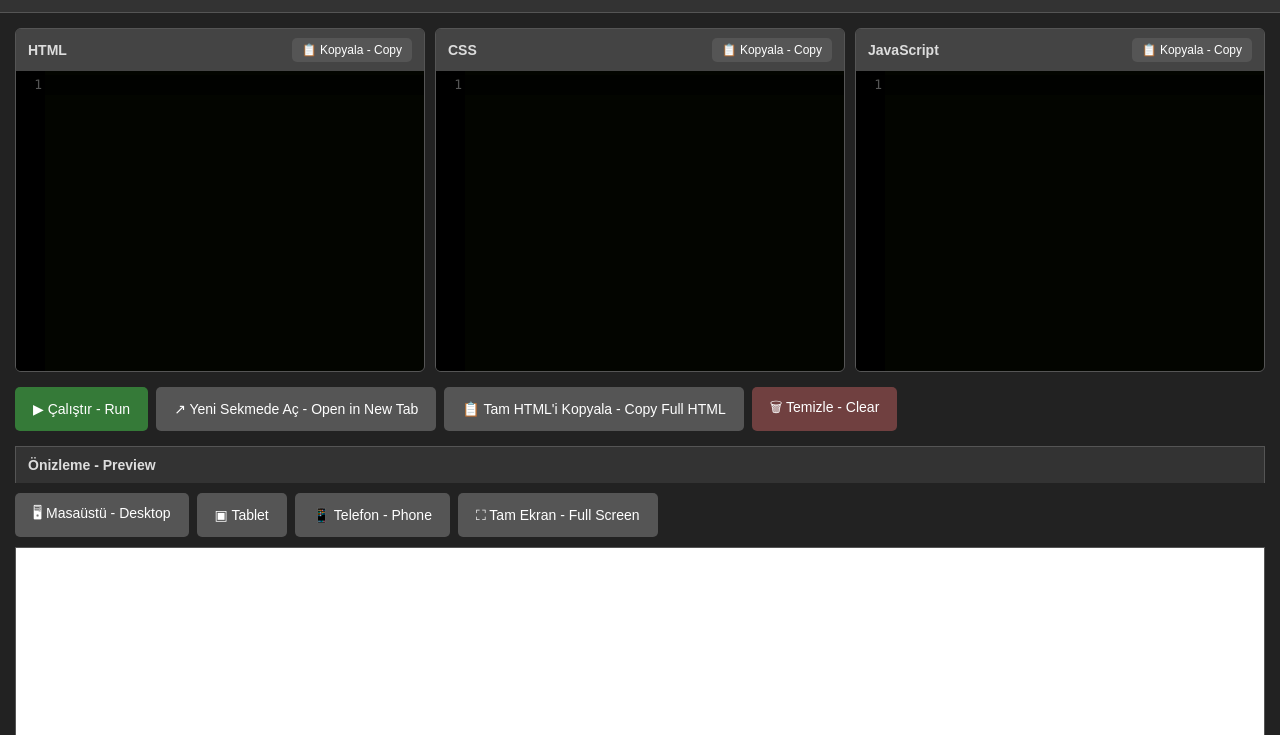
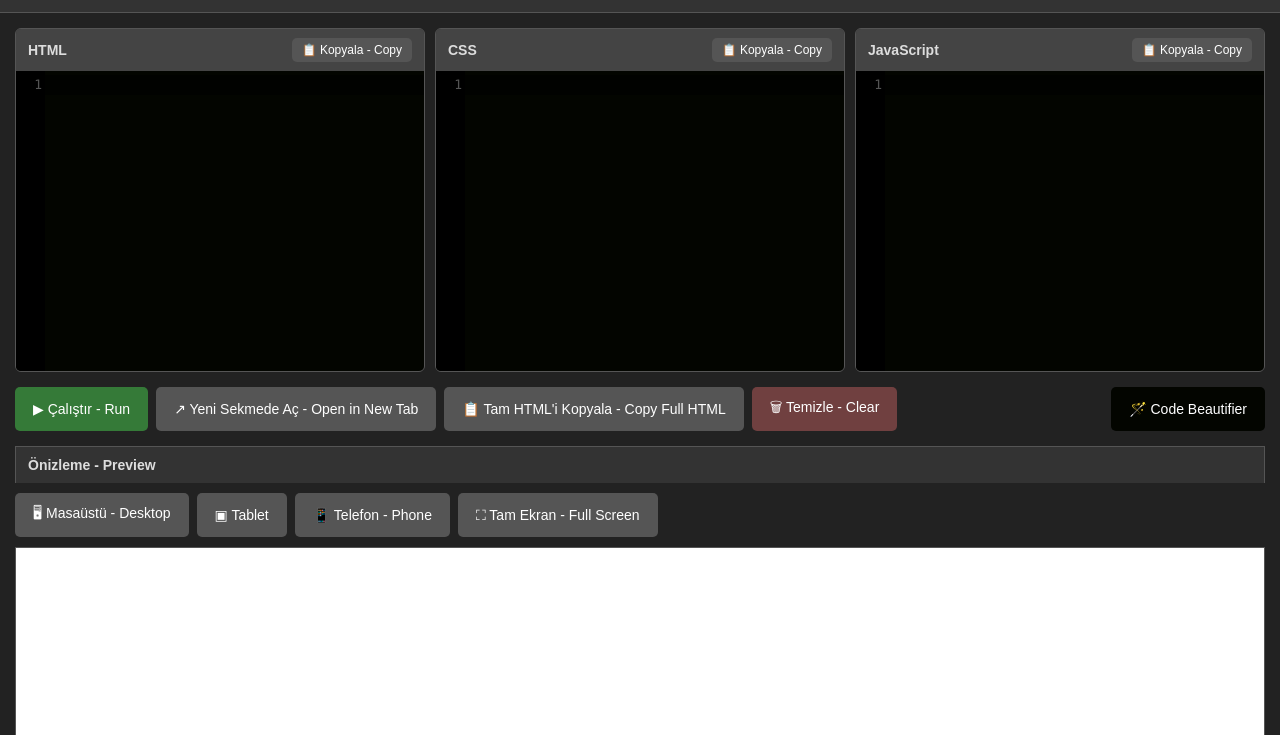
Before and after one commit to enisthebiker/codetest, a plain HTML site: page index.html in a window 1280 px wide. Shown: the part 65-800 px from the top of the page. Drawn offline with nearby package versions, Linux system fonts and the light colour scheme.

Commit message:
Add link button for Code Beautifier in index.html

```diff
--- a/index.html
+++ b/index.html
@@ -171,7 +171,10 @@ button:hover {
 .clear:hover {
     background: #844949;
 }
-
+.link{
+     margin-left: auto;
+  background: #030500;
+}
 /* SONUÇ */
 
 .result-title {
@@ -461,7 +464,9 @@ placeholder="JavaScript kodunu buraya yapıştır... - Paste your JavaScript cod
 <button class="clear" onclick="clearCode()">
     🗑 Temizle - Clear
 </button>
-
+<button class="link" onclick="window.location.href='index2.html'">
+    🪄 Code Beautifier
+</button>
     </div>
 
 
```
